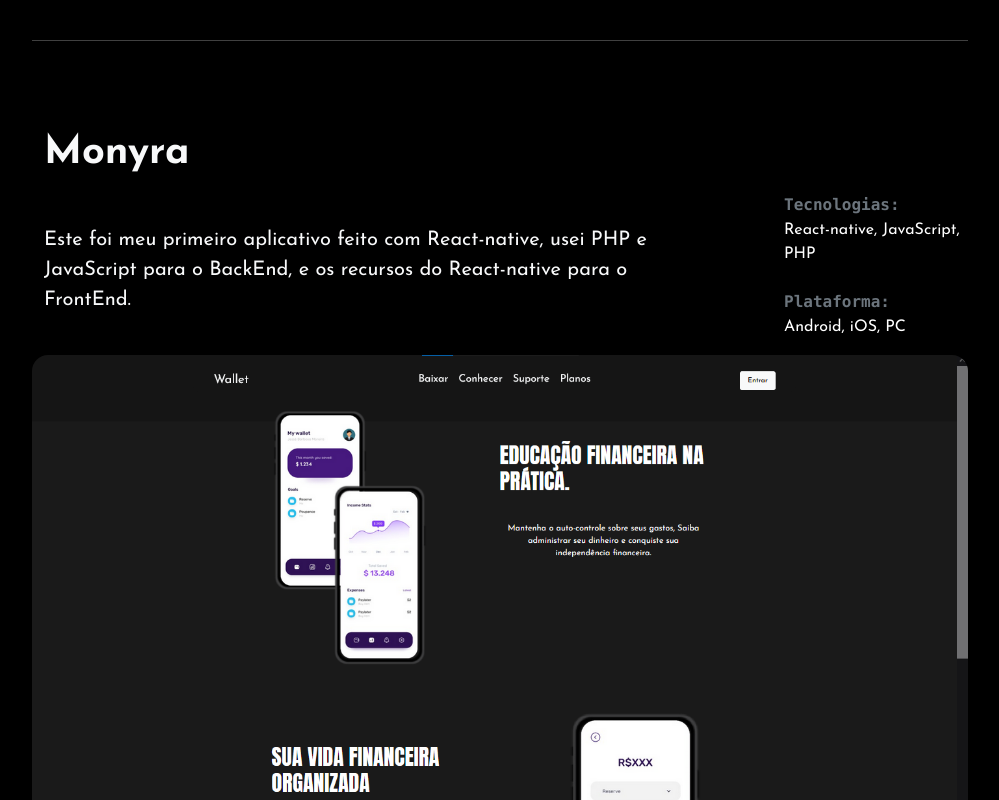
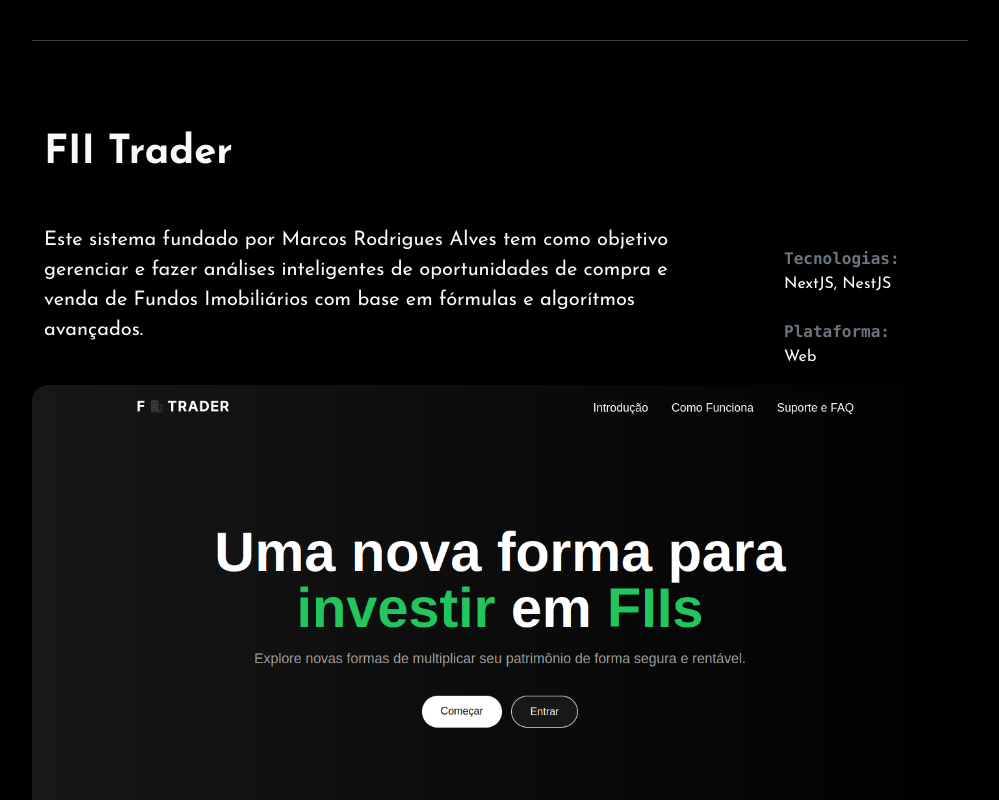
Before and after one commit to jesse-barbosa/jesse-barbosa.github.io, a React (Create React App) app: page / in a window 1280 px wide. Shown: the part 1040-1840 px from the top of the page, without its empty margins (140-1139 px from the left). Built offline with nearby package versions, Linux system fonts and the light colour scheme.

Commit message:
feat: including demo of new project in portfolio

```diff
--- a/src/App.js
+++ b/src/App.js
@@ -79,6 +79,13 @@ function App() {
   }, []);
 
   const projects = [
+    {
+      name: 'FII Trader',
+      description: 'Este sistema fundado por Marcos Rodrigues Alves tem como objetivo gerenciar e fazer análises inteligentes de oportunidades de compra e venda de Fundos Imobiliários com base em fórmulas e algorítmos avançados.',
+      technologies: ['NextJS', 'NestJS'],
+      platforms: ['Web'],
+      image: '/assets/projectPrints/fiiTraderPrint.png',
+    },
     {
       name: 'Monyra',
       description: 'Este foi meu primeiro aplicativo feito com React-native, usei PHP e JavaScript para o BackEnd, e os recursos do React-native para o FrontEnd.',
```
Also changed, not shown: public/assets/projectPrints/fiiTraderPrint.png (added).
